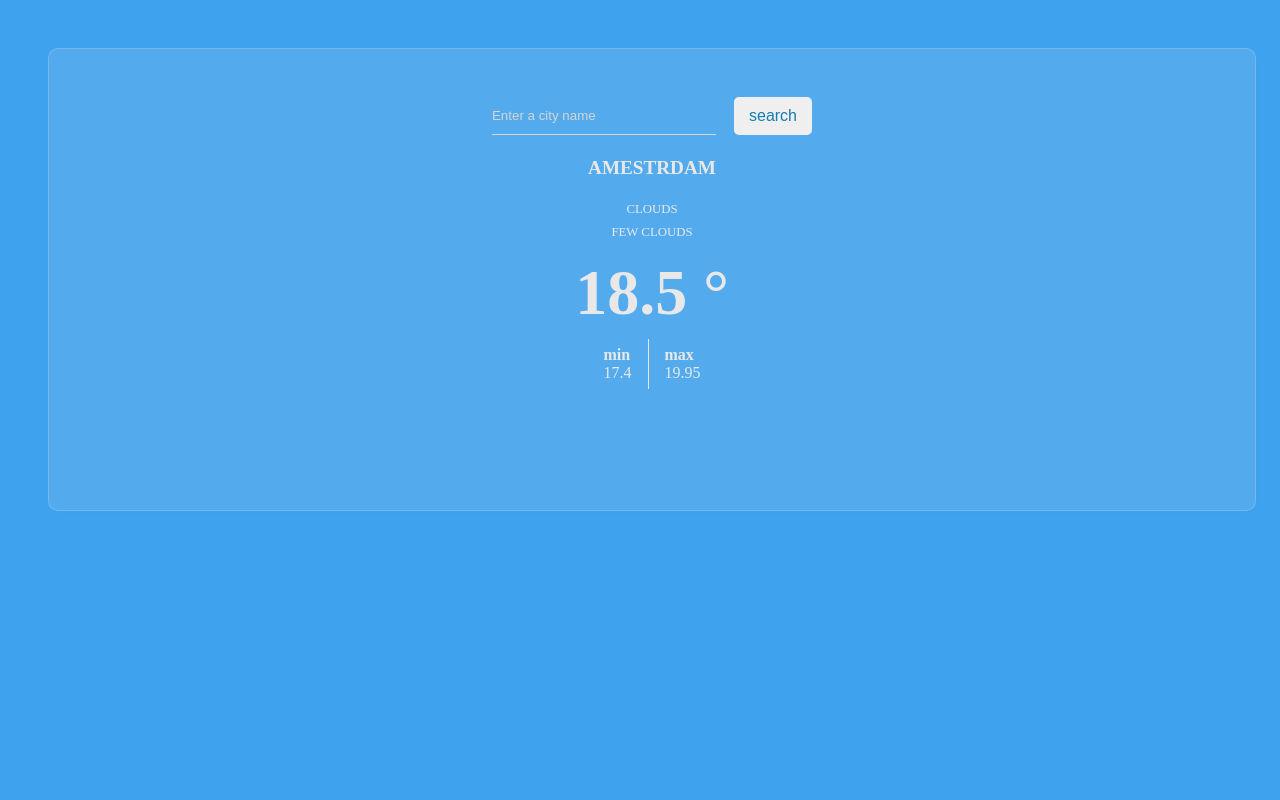
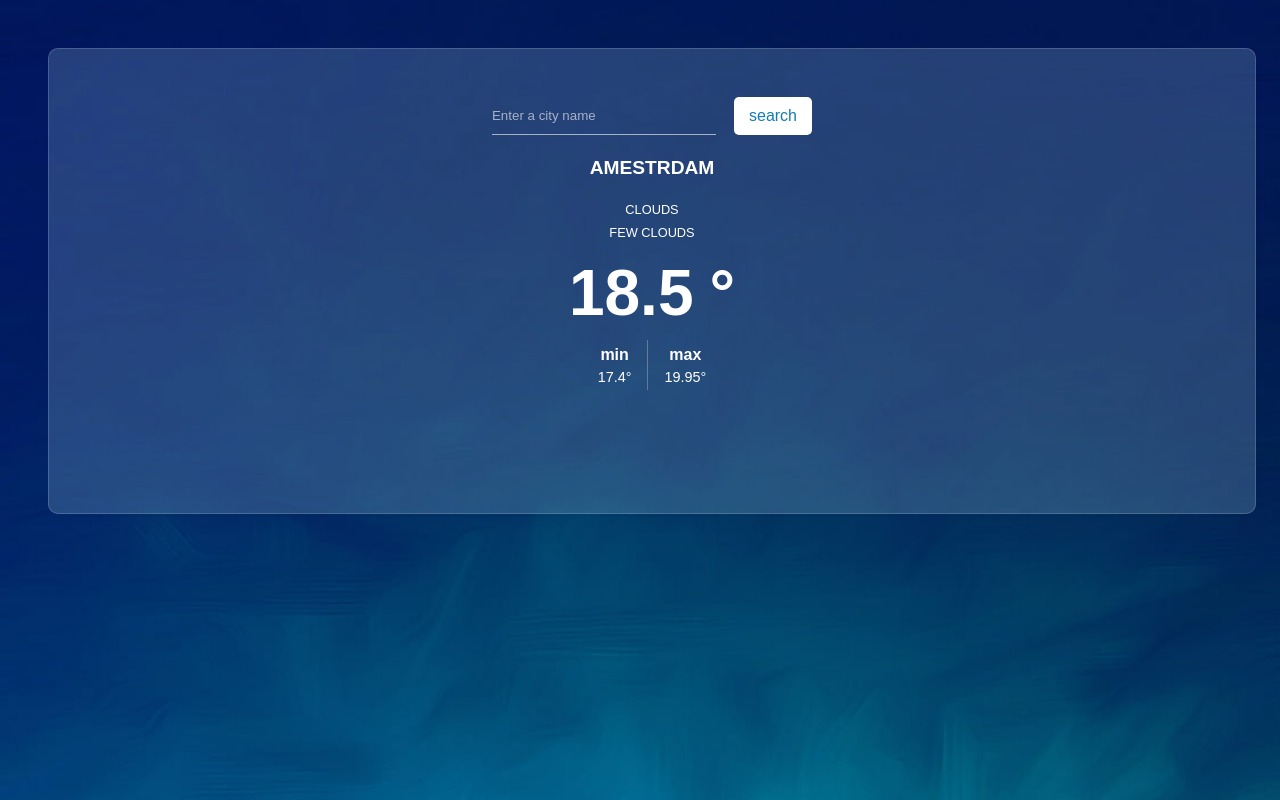
Before and after one commit to melika1380/weather-app, a website built with webpack: page src/index.html in a window 1280 px wide. Built offline with nearby package versions, Linux system fonts and the light colour scheme.

Commit message:
background

```diff
--- a/src/footer/index.html
+++ b/src/footer/index.html
@@ -1,11 +1,11 @@
 <div class="footer">
     <ul class="minList">
         <li>min</li>
-        <li>17.4</li>
+        <li>17.4°</li>
     </ul>
     <div class="vertical-line"></div>
     <ul class="maxList">
         <li>max</li>
-        <li>19.95</li>
+        <li>19.95°</li>
     </ul>
 </div>
--- a/src/footer/index.scss
+++ b/src/footer/index.scss
@@ -4,17 +4,34 @@
 }
 .maxList{
     padding: 1rem;
+    display: flex;
+    flex-direction: column;
+    align-items: center;
     :first-child{
         font-weight: bold;
+    }
+    :last-child{
+       font-weight:lighter;
+       font-size: 0.9rem;
+       margin-top: 0.3rem;
     }
 }
 .minList{
     padding: 1rem;
+    display: flex;
+    flex-direction: column;
+    align-items: center;
     :first-child{
         font-weight: bold;
     }
+    :last-child{
+        font-weight:lighter;
+        font-size: 0.9rem;
+        margin-top: 0.3rem;
+     }
 }
 .vertical-line {
-    border-left: 1px solid rgb(230, 230, 230); /* رنگ و ضخامت خط عمودی را می‌توانید تغییر دهید */
-    height: 50px; /* ارتفاع خط عمودی را تغییر دهید */
-    margin: 0 auto; /* تنظیم مرکز چین */}
+    border-left: 1px solid rgba(230, 230, 230, 0.317);
+    height: 50px;
+    margin: 0 auto;
+}
--- a/src/header/index.scss
+++ b/src/header/index.scss
@@ -1,19 +1,20 @@
 .header{
     display: flex;
     //align-items: flex-end;
-    color:rgb(213, 213, 213);
+    color:rgb(255, 255, 255);
 }
 input{
     background: transparent;
     border: none;
-    border-bottom: 1px solid rgb(213, 213, 213);
-    color:rgb(213, 213, 213);
+    border-bottom: 1px solid rgba(255, 255, 255, 0.596);
+    color:rgb(255, 255, 255);
     width: 14rem;
 }
 input::placeholder{
-    color:rgb(213, 213, 213);
+    color:rgba(255, 255, 255, 0.591);
 }
 button{
+    background-color: rgb(255, 255, 255);
     font-size: 1rem;
     padding: 10px 15px;
     border-radius: 5px;
--- a/src/index.scss
+++ b/src/index.scss
@@ -2,10 +2,14 @@
     margin: 0;
     padding: 0;
     overflow: hidden;
+    font-family: sans-serif;
 }
 html{
     background: #3ea2ef;
-    color: rgb(232, 232, 232);
+    color: rgb(255, 255, 255);
+    background-image: url("./background/peakpx\ \(3\).jpg");
+    background-repeat:no-repeat;
+    background-size:100%;
 }
 body{
     background: #9dc9ea3a;
--- a/src/main/index.html
+++ b/src/main/index.html
@@ -1,11 +1,11 @@
 <div class="main">
-   <ul class="information">
-    <li class="city">AMESTRDAM</li>
+   <div class="information">
+    <div class="city">AMESTRDAM</div>
 
-        <li class="bold">CLOUDS</li>
-        <li class="bold">FEW CLOUDS</li>
+        <div class="bold">CLOUDS</div>
+        <div class="bold">FEW CLOUDS</div>
 
-    <li class="icon"></li>
-    <li class="temperature">18.5<span class="deg">°</span></li>
-   </ul>
+    <div class="icon"></div>
+    <div class="temperature">18.5<span class="deg">°</span></div>
+   </div>
 </div>
--- a/src/main/index.scss
+++ b/src/main/index.scss
@@ -15,12 +15,14 @@ main{
     font-size: 1.2rem;
     font-weight: 600;
   }
-  .icon{
-    margin-top: 1rem;
-    background-image: url('../icon/cloudy-cloud-svgrepo-com.svg');
-  }
+
   .bold{
     font-size: 0.8rem;
     margin: 0.5rem;
   }
 }
+
+.icon{
+    margin-top: 1rem;
+    background: url('../icon/cloudy-cloud-svgrepo-com.svg');
+  }
```
Also changed, not shown: src/background/1129019.jpg (added), src/background/peakpx (2).jpg (added), src/background/peakpx (3).jpg (added), src/background/peakpx.jpg (added).
